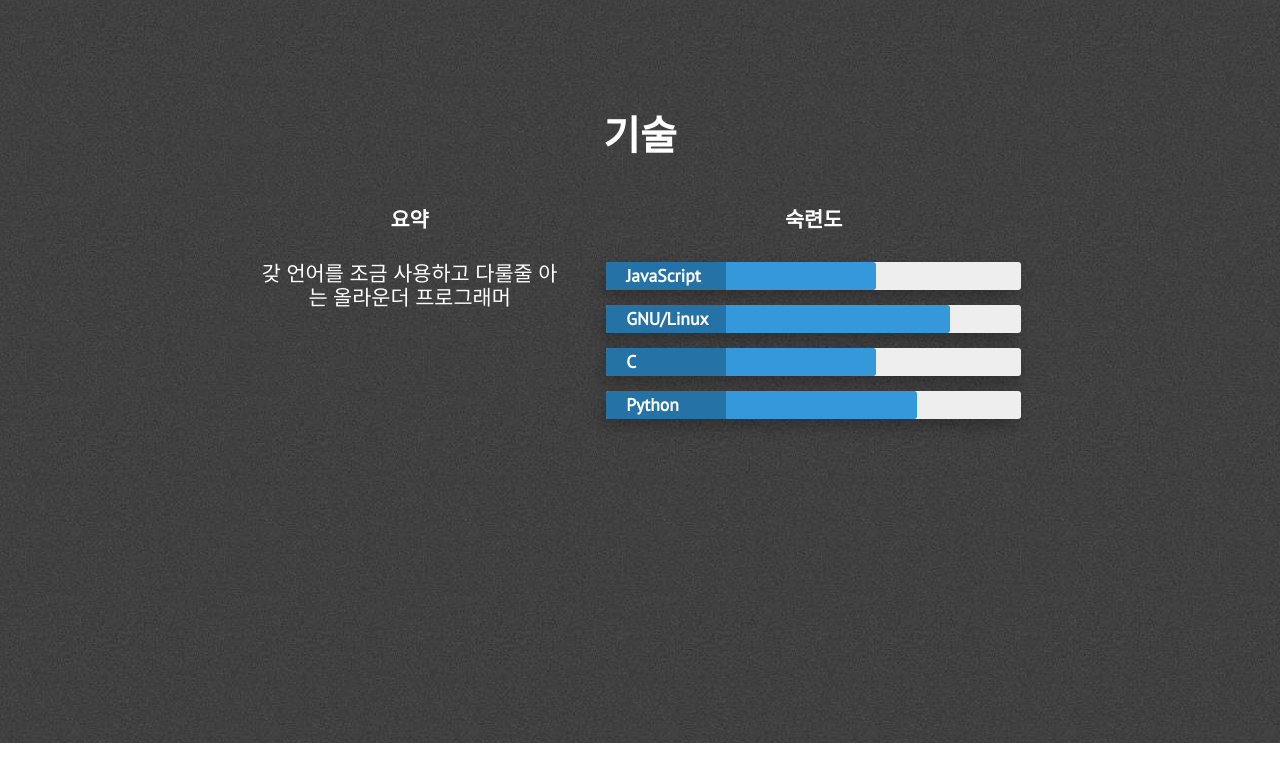
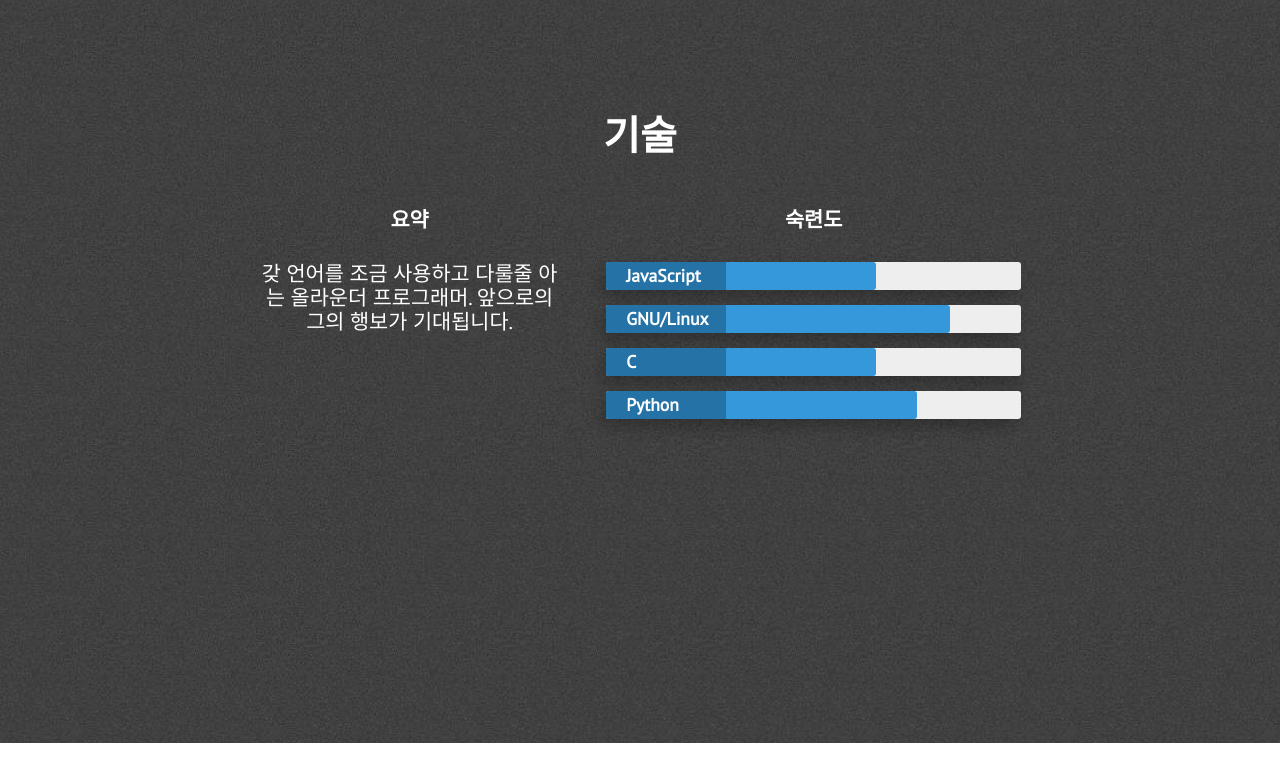
Before and after one commit to kkdonjuun122/kkdonjuun122, a Jekyll site: the page built from index.html, in a window 1280 px wide and 900 px high, scrolled down 2157 px. Shown: the top 782 px of the window. Built offline with Jekyll 4.4.1, drawn with Linux system fonts in a browser that asks for light colours; nearby versions of some CDN libraries; some of the changed text lies outside the part shown; grey boxes are pictures that could not be loaded.

Commit message:
Add files via upload

```diff
--- a/_includes/about.html
+++ b/_includes/about.html
@@ -6,10 +6,10 @@
                 안녕하세요? 저는 현재 한남대학교에 4학년으로 재학중인 컴퓨터 공학과 김동준입니다. 저의 취미는 게임과 영상 편집입니다.
             </p>
             <span class="hint--bottom bottom link" aria-label="Game">
-                    <i class ="fas fa-gamepad" style="color:black"></i>
+                    <i class ="head-about-icon fas fa-gamepad" style="color:black"></i>
             </span>
             <span class="hint--bottom bottom link" aria-label="Video">
-                    <i class ="fas fa-video" style="color:black"></i>
+                    <i class ="head-about-icon fas fa-video" style="color:black"></i>
             </span>
             <p class="paragraph-text justify-text">
                 컴퓨터 작업을 좋아합니다. 인터넷과 그 작동 방식이 마음에 들며, 정보 시스템 보안 및 안전한 시스템 구축에 큰 관심이 있습니다. 보안 관련으로 취업을 하고 싶습니다.
--- a/_includes/extra.html
+++ b/_includes/extra.html
@@ -20,7 +20,7 @@
                     <a href="https://github.com/{{ site.github_username }}"><i class="head-icon fab fa-github"></i></a>
                 </span>
                 <span class="hint--bottom bottom link" aria-label="Youtube">
-                    <a href = "https://youtube.com"><i class ="head-icon fa fa-youtube-play"></i></a>
+                    <a href = "https://youtube.com"><i class ="head-icon fas fa-youtube-play"></i></a>
                 </span>
 
                 <!-- <span class="hint--bottom bottom-link" aria-label="Reddit">
--- a/_includes/footer.html
+++ b/_includes/footer.html
@@ -1,3 +1,3 @@
 <footer class="footer footer-text">
-    {{ site.title }} &copy; {{ site.time | date: '%Y' }}
+    {{ site.footer }} &copy; {{ site.time | date: '%Y' }}
 </footer>
--- a/_includes/skills.html
+++ b/_includes/skills.html
@@ -8,7 +8,7 @@
                 <div class="what-i-do">
                     <h3 class="center-align skills-subsection">요약</h3>
                     <p class="paragraph-text center-align">
-                        갖 언어를 조금 사용하고 다룰줄 아는 올라운더 프로그래머
+                        갖 언어를 조금 사용하고 다룰줄 아는 올라운더 프로그래머. 앞으로의 그의 행보가 기대됩니다.
                     </p>
                 </div>
                 <div class="technical-skills">
```
